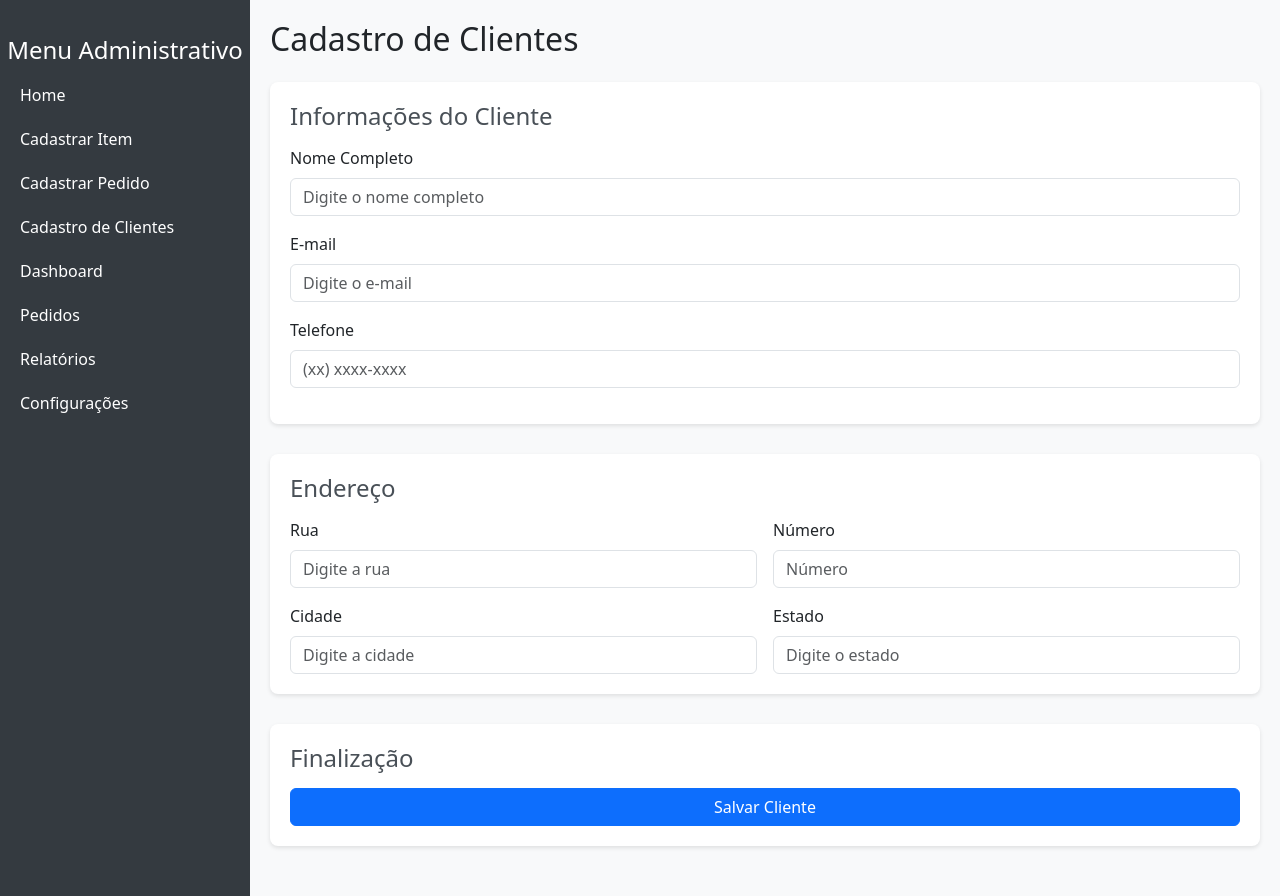
After one commit to Gesshokuuyu/MerceariaForge-inDev, a PHP site: page /View/Clientes.php in a window 1280 px wide. The commit adds this page. Run offline with PHP 8.4, Linux system fonts and the light colour scheme; some libraries are stand-ins or nearby versions.

Commit message:
Criação do front inicial

```diff
--- /dev/null
+++ b/app/View/Clientes.php
@@ -0,0 +1,15 @@
+<!DOCTYPE html>
+<html lang="en">
+<head>
+    <meta charset="UTF-8">
+    <meta name="viewport" content="width=device-width, initial-scale=1.0">
+    <title>Cadastro de Clientes</title>
+    <link rel="stylesheet" href="https://cdn.jsdelivr.net/npm/bootstrap@5.3.0-alpha3/dist/css/bootstrap.min.css">
+    <script src="https://cdn.jsdelivr.net/npm/jquery@3.6.4/dist/jquery.min.js"></script>
+    <script src="https://cdn.jsdelivr.net/npm/bootstrap@5.3.0-alpha3/dist/js/bootstrap.bundle.min.js"></script>
+    <script src="https://cdn.jsdelivr.net/npm/sweetalert2@11"></script>
+</head>
+<body>
+<?php include_once 'Modules/ClienteModuloCadastro.php'; ?>
+</body>
+</html>
--- a/app/View/Modules/CadastroPedidoModule.php
+++ b/app/View/Modules/CadastroPedidoModule.php
@@ -78,13 +78,17 @@
         <div class="form-section">
             <h4>Itens do Pedido</h4>
             <form id="pedidoItensForm" class="row g-3">
-                <div class="col-md-8">
+                <div class="col-md-6">
                     <label for="itemDescricao" class="form-label">Descrição do Item</label>
                     <input type="text" class="form-control" id="itemDescricao" placeholder="Digite a descrição do item" required>
                 </div>
                 <div class="col-md-4">
                     <label for="itemQuantidade" class="form-label">Quantidade</label>
                     <input type="number" class="form-control" id="itemQuantidade" placeholder="Quantidade" required>
+                </div>
+                <div class="col-md-2">
+                    <label for="itemPreco" class="form-label">Preço(Não Obrigatório):</label>
+                    <input type="number" class="form-control" id="itemPreco" placeholder="Preço">
                 </div>
                 <div class="col-12 text-end">
                     <button type="button" class="btn btn-secondary" id="addItem">Adicionar Item</button>
--- /dev/null
+++ b/app/View/Modules/ClienteModuloCadastro.php
@@ -0,0 +1,142 @@
+<style>
+        body {
+            display: flex;
+            min-height: 100vh;
+            overflow: auto;
+            background-color: #f8f9fa;
+        }
+
+        body::-webkit-scrollbar {
+            width: 10px;
+        }
+
+        body::-webkit-scrollbar-track {
+            background: #e0e0e0;
+        }
+
+        body::-webkit-scrollbar-thumb {
+            background:rgb(255, 255, 255);
+            border-radius: 10px;
+        }
+
+        body::-webkit-scrollbar-thumb:hover {
+            background: #0056b3;
+        }
+
+        .sidebar {
+            width: 250px;
+            background-color: #343a40;
+            color: white;
+            display: flex;
+            flex-direction: column;
+            padding-top: 20px;
+        }
+        .sidebar a {
+            color: white;
+            padding: 10px 20px;
+            text-decoration: none;
+        }
+        .sidebar a:hover {
+            background-color: #495057;
+        }
+        .content {
+            flex: 1;
+            padding: 20px;
+        }
+        .form-section {
+            margin-bottom: 30px;
+            background-color: white;
+            padding: 20px;
+            border-radius: 8px;
+            box-shadow: 0 2px 4px rgba(0, 0, 0, 0.1);
+        }
+        .form-section h4 {
+            margin-bottom: 15px;
+            color: #495057;
+        }
+    </style>
+
+    <!-- Sidebar -->
+    <div class="sidebar">
+    <?php include_once 'MenuLateral.php'; ?>
+    </div>
+
+    <!-- Content -->
+    <div class="content">
+        <h2 class="mb-4">Cadastro de Clientes</h2>
+        <form action="">
+        <!-- Informações do Cliente -->
+        <div class="form-section">
+            <h4>Informações do Cliente</h4>
+            <form id="clienteForm">
+                <div class="mb-3">
+                    <label for="clienteNome" class="form-label">Nome Completo</label>
+                    <input type="text" class="form-control" id="clienteNome" placeholder="Digite o nome completo" required>
+                </div>
+                <div class="mb-3">
+                    <label for="clienteEmail" class="form-label">E-mail</label>
+                    <input type="email" class="form-control" id="clienteEmail" placeholder="Digite o e-mail" required>
+                </div>
+                <div class="mb-3">
+                    <label for="clienteTelefone" class="form-label">Telefone</label>
+                    <input type="tel" class="form-control" id="clienteTelefone" placeholder="(xx) xxxx-xxxx" required>
+                </div>
+            </form>
+        </div>
+
+        <!-- Endereço do Cliente -->
+        <div class="form-section">
+            <h4>Endereço</h4>
+            <form id="enderecoForm" class="row g-3">
+                <div class="col-md-6">
+                    <label for="enderecoRua" class="form-label">Rua</label>
+                    <input type="text" class="form-control" id="enderecoRua" placeholder="Digite a rua" required>
+                </div>
+                <div class="col-md-6">
+                    <label for="enderecoNumero" class="form-label">Número</label>
+                    <input type="text" class="form-control" id="enderecoNumero" placeholder="Número" required>
+                </div>
+                <div class="col-md-6">
+                    <label for="enderecoCidade" class="form-label">Cidade</label>
+                    <input type="text" class="form-control" id="enderecoCidade" placeholder="Digite a cidade" required>
+                </div>
+                <div class="col-md-6">
+                    <label for="enderecoEstado" class="form-label">Estado</label>
+                    <input type="text" class="form-control" id="enderecoEstado" placeholder="Digite o estado" required>
+                </div>
+            </form>
+        </div>
+
+        <!-- Finalização -->
+        <div class="form-section">
+            <h4>Finalização</h4>
+            <button type="button" class="btn btn-primary w-100" id="salvarCliente">Salvar Cliente</button>
+        </div>
+    </div>
+
+    <!-- Scripts -->
+    <script>
+        // Salvar Cliente
+        $('#salvarCliente').on('click', function (event) {
+    event.preventDefault(); // Impede o comportamento padrão de envio do formulário
+
+    const nome = $('#clienteNome').val();
+    const email = $('#clienteEmail').val();
+    const telefone = $('#clienteTelefone').val();
+    const rua = $('#enderecoRua').val();
+    const numero = $('#enderecoNumero').val();
+    const cidade = $('#enderecoCidade').val();
+    const estado = $('#enderecoEstado').val();
+
+    if (!nome || !email || !telefone || !rua || !numero || !cidade || !estado) {
+        Swal.fire('Erro', 'Por favor, preencha todos os campos.', 'error');
+        return;
+    }
+
+    Swal.fire('Sucesso!', `Cliente ${nome} foi cadastrado com sucesso!`, 'success').then(() => {
+        // Limpar formulários
+        $('#clienteForm')[0].reset();
+        $('#enderecoForm')[0].reset();
+    });
+});
+    </script>
--- a/app/View/Modules/MenuLateral.php
+++ b/app/View/Modules/MenuLateral.php
@@ -2,6 +2,7 @@
         <a href="home">Home</a>
         <a href="CadastroItem">Cadastrar Item</a>
         <a href="CadastroPedido">Cadastrar Pedido</a>
+        <a href="CadastroCliente">Cadastro de Clientes</a>
         <a href="DashBoards">Dashboard</a>
         <a href="PainelPed">Pedidos</a>
         <a href="#">Relatórios</a>
--- a/public/index.php
+++ b/public/index.php
@@ -35,6 +35,9 @@ switch ($route) {
     case 'CadastroPedido';
         include_once '../app/View/CadastroPedido.php';
         break;
+    case 'CadastroCliente';
+        include_once '../app/View/Clientes.php';
+        break;
     default:
         echo "Página não encontrada.";
         break;
```
Also changed, not shown: public/.htaccess.
